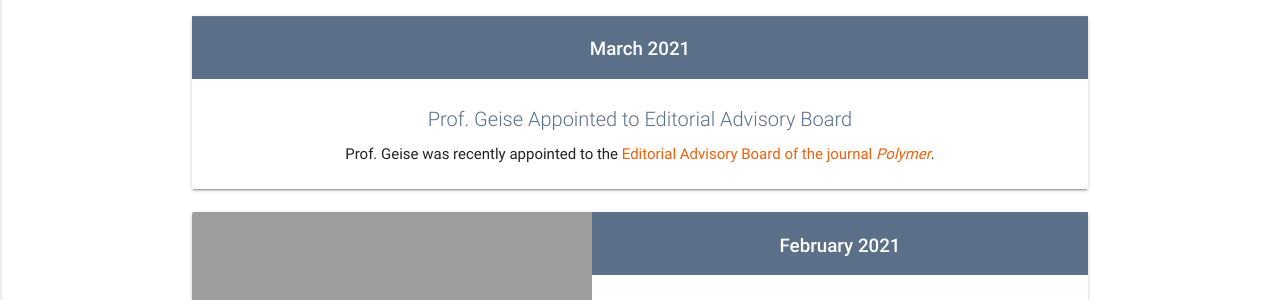
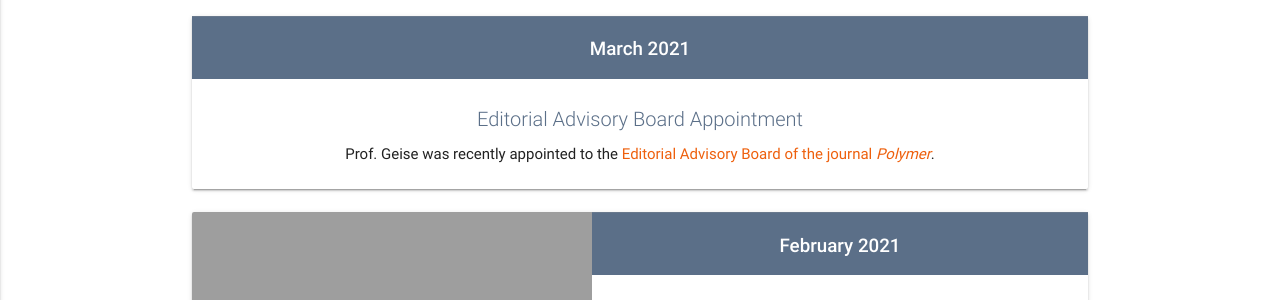
Before and after one commit to geisegroup/geisegroup.github.io, a Jekyll site: the page built from index.md, in a window 1280 px wide and 900 px high, scrolled down 2339 px. Shown: the part 153-453 px from the top of the window. Built offline with Jekyll 4.4.1, drawn with Linux system fonts in a browser that asks for light colours; nearby versions of some CDN libraries.

Commit message:
Update 21_polymer.html

```diff
--- a/_newsItems/21_polymer.html
+++ b/_newsItems/21_polymer.html
@@ -1,7 +1,7 @@
 ---
 date: 2021-3-10
 year: 2021
-title: Prof. Geise Appointed to Editorial Advisory Board
+title: Editorial Advisory Board Appointment
 text: Prof. Geise was recently appointed to the <a href="https://www.journals.elsevier.com/polymer/editorial-board/geoffrey-geise" target="_blank" rel="noopener">Editorial Advisory Board of the journal <em>Polymer</em></a>.
 image:
 ---
```
